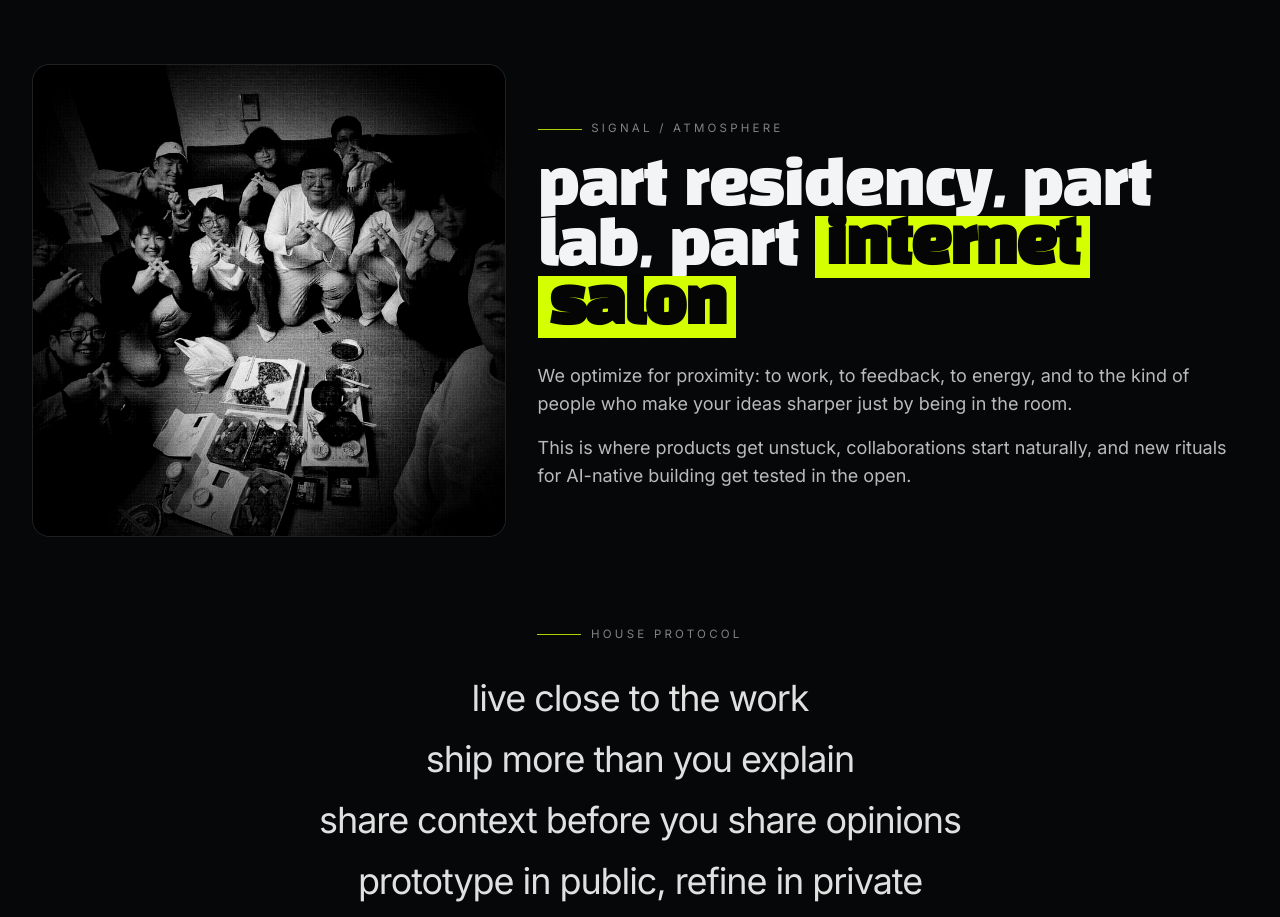
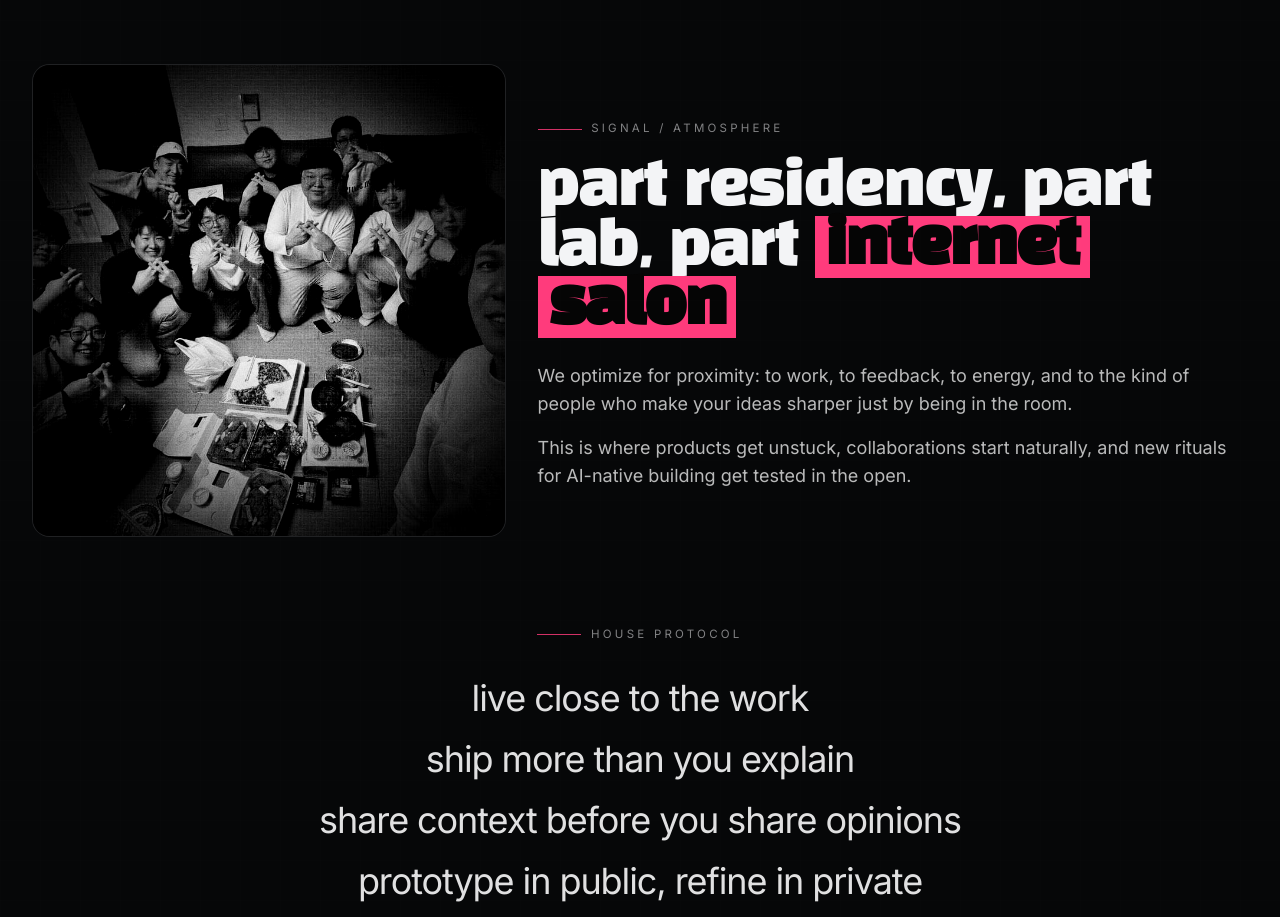
Before and after one commit to seojoonkim/vyv-house, a Next.js app: page / in a window 1280 px wide. Shown: the part 1420-2337 px from the top of the page. Built offline with nearby package versions, Linux system fonts and the light colour scheme.

Commit message:
fix: restore pink accents in signal section

```diff
--- a/src/app/globals.css
+++ b/src/app/globals.css
@@ -239,6 +239,10 @@ body::before {
   background: #d4ff00;
 }
 
+.signal-highlight-pink {
+  background: #ff3b7c;
+}
+
 .highlight-block-green {
   background: #d4ff00;
 }
@@ -293,6 +297,10 @@ body::before {
   background: rgba(212, 255, 0, 0.82);
 }
 
+.signal-kicker-pink::before {
+  background: rgba(255, 59, 124, 0.82);
+}
+
 .signal-line {
   border-top: 1px solid rgba(255, 255, 255, 0.08);
   padding-top: 1rem;
--- a/src/app/page.tsx
+++ b/src/app/page.tsx
@@ -225,10 +225,10 @@ export default function Home() {
           </div>
 
           <div>
-            <div className="editorial-kicker editorial-kicker-pink mb-5">signal / atmosphere</div>
+            <div className="editorial-kicker editorial-kicker-pink mb-5 signal-kicker-pink">signal / atmosphere</div>
             <div className="max-w-4xl">
               <h2 className="font-display text-4xl tracking-[-0.03em] md:text-6xl">
-                part residency, part lab, part <span className="highlight-block-pink">internet salon</span>
+                part residency, part lab, part <span className="highlight-block-pink signal-highlight-pink">internet salon</span>
               </h2>
               <div className="mt-6 max-w-3xl space-y-4 text-base leading-7 text-white/72 md:text-lg">
                 <p>
@@ -244,7 +244,7 @@ export default function Home() {
           </div>
         </div>
         <div className="mt-14 pt-6 text-center">
-          <div className="editorial-kicker editorial-kicker-pink justify-center">house protocol</div>
+          <div className="editorial-kicker editorial-kicker-pink signal-kicker-pink justify-center">house protocol</div>
           <div className="mt-8 space-y-4 text-2xl leading-tight tracking-[-0.03em] text-white/88 md:text-4xl">
             {houseProtocols.map((line, index) => (
               <p key={line} className={index === houseProtocols.length - 1 ? "text-[#ff3b7c]" : ""}>
```
